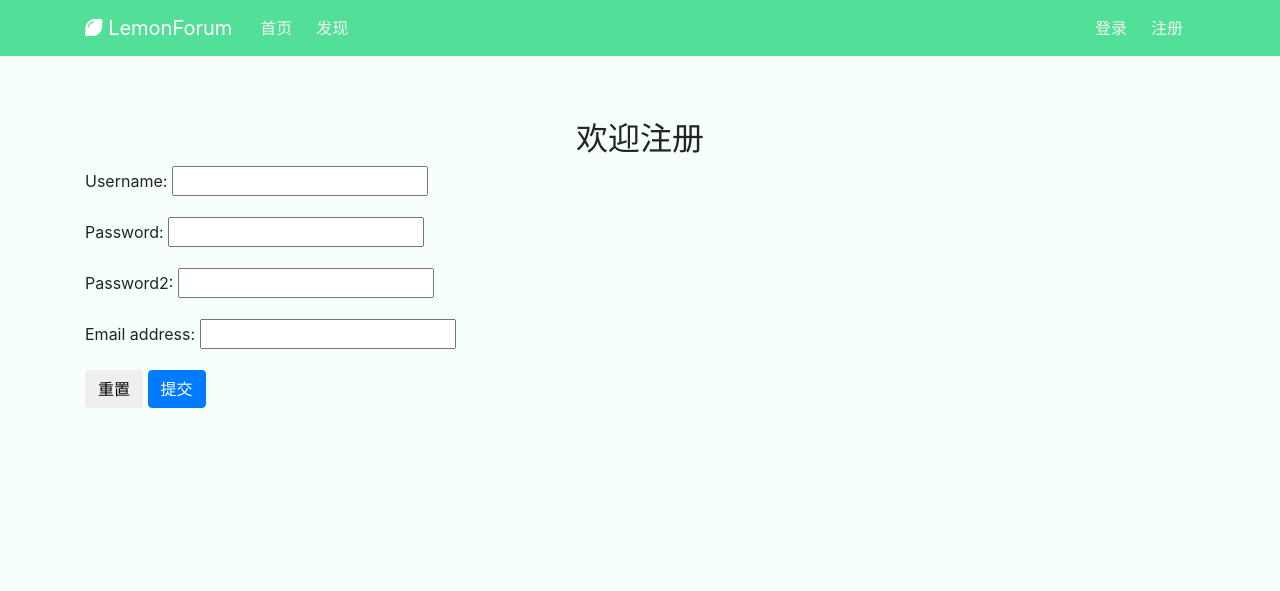
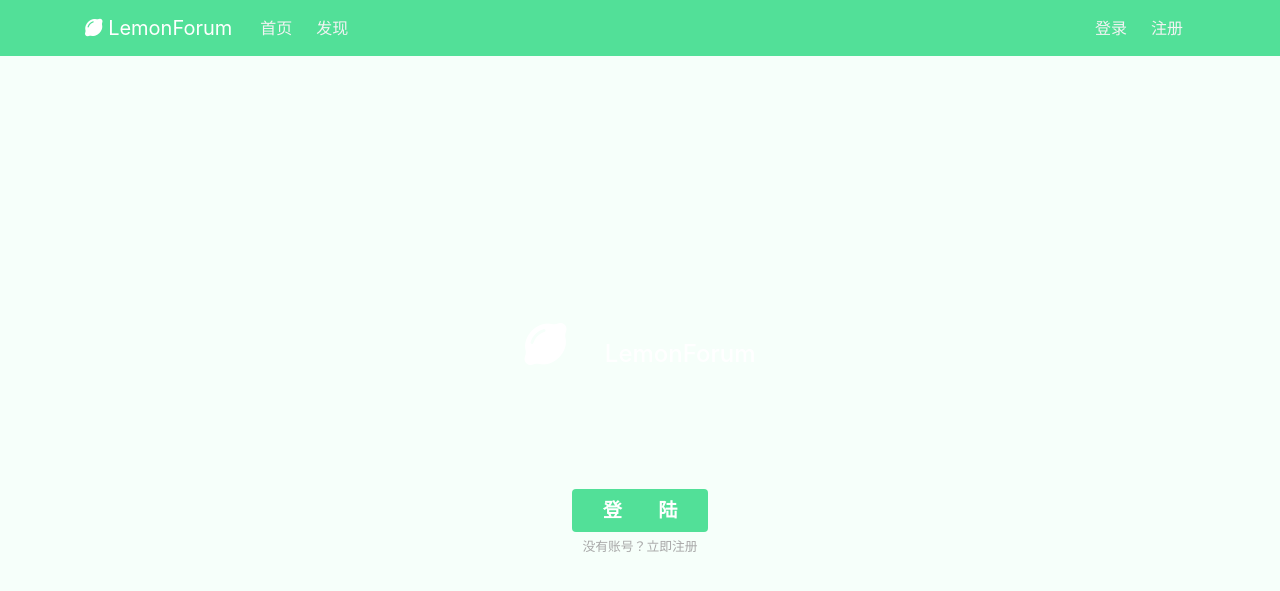
Before and after one commit to AndrewZhou924/Bootstarp_Django_website, a Django app: page /userprofile/register/ in a window 1280 px wide. Shown: the top 591 px of the page. Run offline with Django 3.2, Linux system fonts and the light colour scheme; some libraries are stand-ins or nearby versions.

Commit message:
modify frontend

```diff
--- a/main project/BBS_Django/static/mycss/register.css
+++ b/main project/BBS_Django/static/mycss/register.css
@@ -1,6 +1,6 @@
-.loginblock{
+.registerblock{
     background-color: #3b3b3b;
     width: 400px;
-    height: 600px;
+    height: 550px;
     border-radius: 10px;
 }
--- a/main project/BBS_Django/templates/base.html
+++ b/main project/BBS_Django/templates/base.html
@@ -49,8 +49,13 @@
 
                             <li class="nav-item dropdown">
                                 <a href="#" class="nav-link dropdown-toggle" id="navbarDropdown" role="button" data-toggle="dropdown" aria-haspopup="true" aria-expanded="false">
-                                    {{ user.username }}
-                                    <img src="{{ user.avatar.url }}" style="max-width: 20%; border-radius: 50%;" class="col-md-4">
+                                    {{ user.username }} &nbsp;&nbsp;
+                                    {% if not profile.avatar %}
+                                    <img src="/media/avatar/default.jpg" style="max-width: 30px; border-radius: 50%;" class="small">
+
+                                    {% else %}
+                                    <img src="{{ profile.avatar.url }}" style="max-width: 30px; border-radius: 50%;" class="small">
+                                    {%endif%}
                                 </a>
                                 <div class="dropdown-menu" aria-labelledby="navbarDropdown">
                                     <a class="dropdown-item" href='{% url "userprofile:edit" user.id %}'>个人信息</a>
--- a/main project/BBS_Django/templates/userprofile/register.html
+++ b/main project/BBS_Django/templates/userprofile/register.html
@@ -1,57 +1,59 @@
-{% extends "base.html" %}
-{% load staticfiles %}
-{% block title %}注册
-{% endblock title %}
+{% extends "base.html" %} {% load staticfiles %}
+{% block title %}登录{% endblock title %}
+{% block css %}
+<link rel="stylesheet" href="{% static 'mycss/register.css' %}">
+<link rel="stylesheet" href="{% static 'mycss/log_reg.css' %}">
+
+{% endblock css%}
+
 {% block content %}
-    <div class="container">
-                    {% if messages %}
+
+<div class="container "  style="margin-top: 9rem !important">
+        <div class="d-flex justify-content-center ">
+            <div class=" loginblock" style = "padding-top: 5rem !important; color:white">
+
+                <h4 class="text-center"><i class="fas fa-lemon fa-2x pull-left"></i>&nbsp;&nbsp;&nbsp;&nbsp;&nbsp;&nbsp;LemonForum</h4>
+                <div class="px-5" style="margin-top: 6rem !important">
+                    <form action="." method="post">
+                        {% csrf_token %}
+                        {% for field in user_login_form %}
+                        <div class="input-group my-4">
+                                <div class="input-group-prepend">
+                                        <span class="input-group-text mysign">
+                                            <i class="{{ field.label }}"  aria-hidden="true">&nbsp;</i>
+                                        </span>
+                                </div>
+                                {{field}}
+                                <button type="reset" class="btn myreset">
+                                    <span class="">
+                                        <i class = "fas fa-times"></i>
+                                    </span>
+
+                                </button>
+
+                        </div>
+                        {% endfor %}
+
+                        <!--message后续调整-->
+                        {% if messages %}
                         <script>
                             {% for msg in messages %}
                                 alert('{{ msg.message }}');
                             {% endfor %}
                         </script>
-                    {% endif %}
-        <div class="row">
-            <div class="col-12">
-                <br>
-                <form action="." method="post">
+                        {% endif %}
 
-                {% csrf_token %}
-
-                <!--账号-->
-                <h2 class="text-center">欢迎注册</h2>
-                <div class="form-group">
-                    {{ user_register_form.username.label_tag }}
-                    {{ user_register_form.username}}
+                        <div>
+                            <button type="submit" class="btn mt-4" id= "mybutton"> <strong>登&nbsp;&nbsp;&nbsp;&nbsp;&nbsp;&nbsp;&nbsp;&nbsp;陆</strong> </button>
+                        </div>
+                        <div class="mt-1">
+                                <h6 class="text-center" style="color:#a8a8a8"><small>没有账号？<a style="color:#a8a8a8" href='{% url "userprofile:register" %}'>立即注册</a></small> </h6>
+                        </div>
+                    </form>
                 </div>
-                <div class="form-group">
-                    {{ user_register_form.password.label_tag }}
-                    {{ user_register_form.password }}
-                </div>
-                <div class="form-group">
-                    {{ user_register_form.password2.label_tag }}
-                    {{ user_register_form.password2 }}
-                </div>
-                <div class="form-group">
-                    {{ user_register_form.email.label_tag }}
-                    {{ user_register_form.email }}
-                </div>
-
-
-
-                <div class="form-group">
-                    {{ user_register_form.captcha.errors }}
-                    {{ user_register_form.captcha.label_tag }}
-                    {{ user_register_form.captcha }}
-                </div>
-
-              <button type="reset" class="btn btn-default pull-left">重置</button>
-              <button type="submit" class="btn btn-primary pull-right">提交</button>
-
-                </form>
             </div>
         </div>
-    </div>
+</div>
 
 
 {% endblock content %}
```
Also changed, not shown: main project/BBS_Django/article/views.py (+8 -0 lines), main project/BBS_Django/templates/article/list.html (+34 -4 lines).
